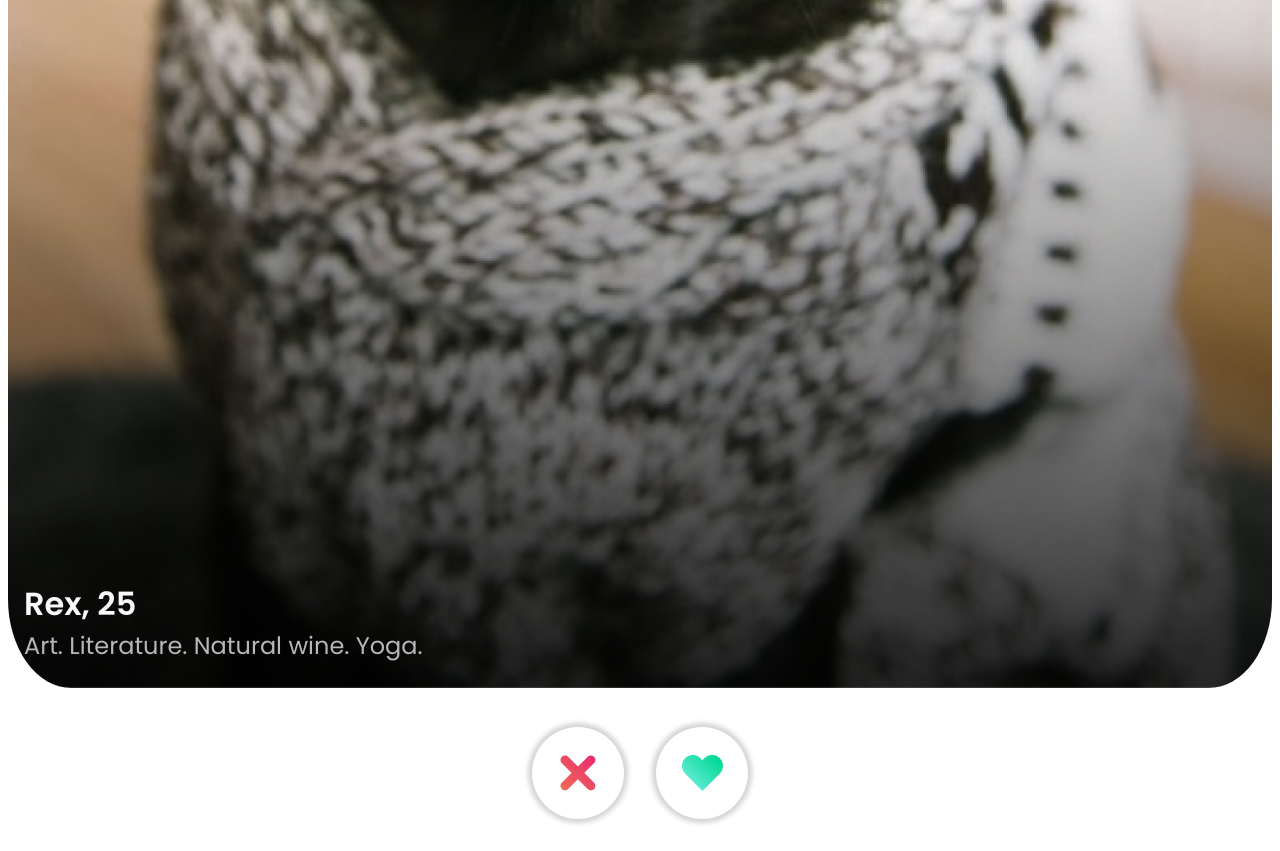
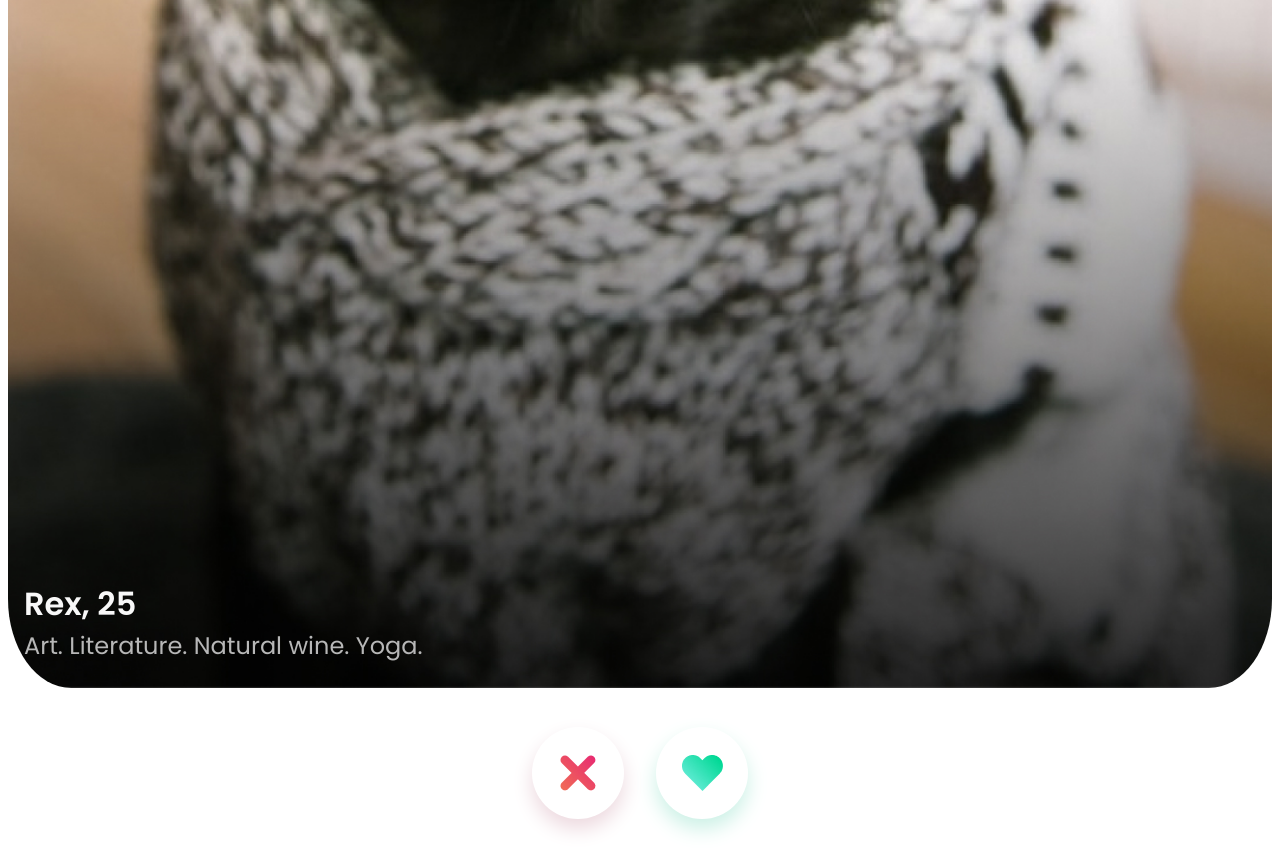
Before and after one commit to arslonga83/tindog, a plain HTML site: page index.html in a window 1280 px wide. Shown: the part 1195-2046 px from the top of the page. Drawn offline with Linux system fonts and the light colour scheme.

Commit message:
fix button styling

```diff
--- a/index.html
+++ b/index.html
@@ -18,12 +18,10 @@
         <img class="icon" src="./images/icon-chat.png" alt="">
     </header>
     <main>
-
-
     </main>
     <footer>
-        <button class="btn" id="nope-btn"><img src="./images/icon-cross.png" alt=""></div>
-        <button class="btn" id="like-btn"><img src="./images/icon-heart.png" alt=""></div>
+        <button class="nope-btn" id="nope-btn"><img src="./images/icon-cross.png" alt=""></div>
+        <button class="like-btn" id="like-btn"><img src="./images/icon-heart.png" alt=""></div>
     </footer>
 
 
--- a/style.css
+++ b/style.css
@@ -71,15 +71,30 @@ footer {
   padding: 2em 0;
 }
 
-.btn {
+.like-btn, .nope-btn {
   width: 92px;
   height: 92px;
   border-radius: 50px;
   display: flex;
   justify-content: center;
   align-items: center;
-  box-shadow: 0 0 5px 4px lightgray;
   border: none;
   background: none;
   cursor: pointer;
 }
+
+.like-btn {
+  box-shadow: 0px 10px 20px #CCF1E6;
+}
+
+.like-btn:hover {
+  background: #DBFFF4;
+}
+
+.nope-btn {
+  box-shadow: 0px 10px 20px #EDD9DF;
+}
+
+.nope-btn:hover {
+  background: #FFE7EF;
+}
```
